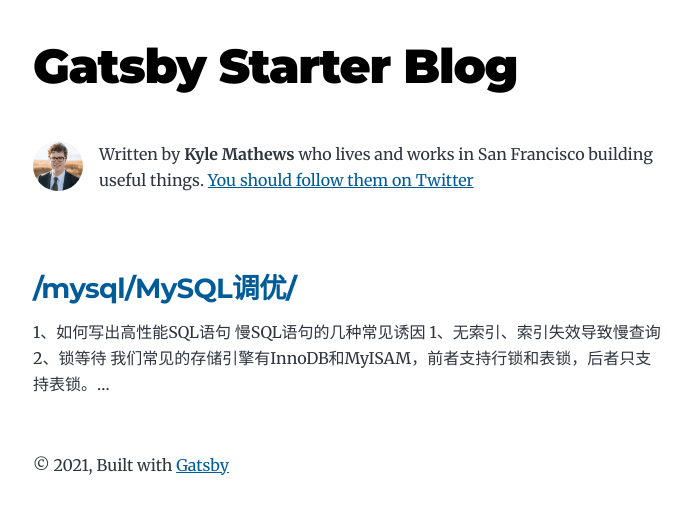
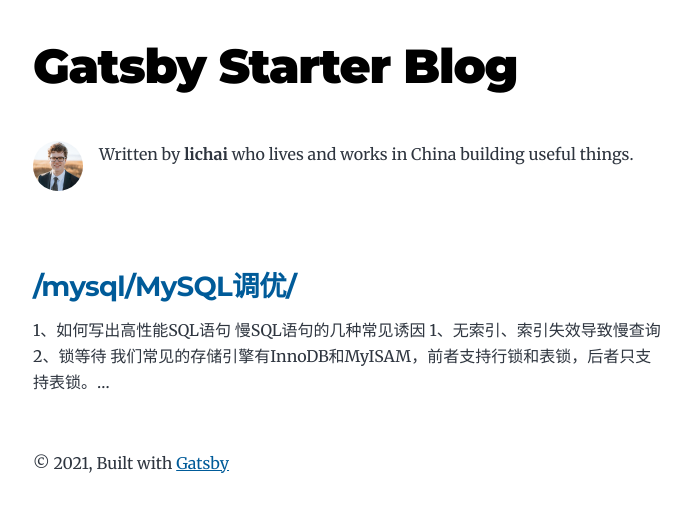
Before and after one commit to lichai1995/notes, a Gatsby site: page / in a window 1280 px wide. Shown: the whole page, without its empty margins (291-982 px from the left). Built offline with nearby package versions, Linux system fonts and the light colour scheme; Gatsby itself is replaced by a stand-in of ours.

Commit message:
fix message

```diff
--- a/gatsby-config.js
+++ b/gatsby-config.js
@@ -2,8 +2,8 @@ module.exports = {
   siteMetadata: {
     title: `Gatsby Starter Blog`,
     author: {
-      name: `Kyle Mathews`,
-      summary: `who lives and works in San Francisco building useful things.`,
+      name: `lichai`,
+      summary: `who lives and works in China building useful things.`,
     },
     description: `A starter blog demonstrating what Gatsby can do.`,
     siteUrl: `https://gatsbystarterblogsource.gatsbyjs.io/`,
--- a/src/components/bio.js
+++ b/src/components/bio.js
@@ -46,9 +46,9 @@ const Bio = () => {
         <p>
           Written by <strong>{author.name}</strong> {author?.summary || null}
           {` `}
-          <a href={`https://twitter.com/${social?.twitter || ``}`}>
-            You should follow them on Twitter
-          </a>
+          {/*<a href={`https://twitter.com/${social?.twitter || ``}`}>*/}
+          {/*  You should follow them on Twitter*/}
+          {/*</a>*/}
         </p>
       )}
     </div>
```
